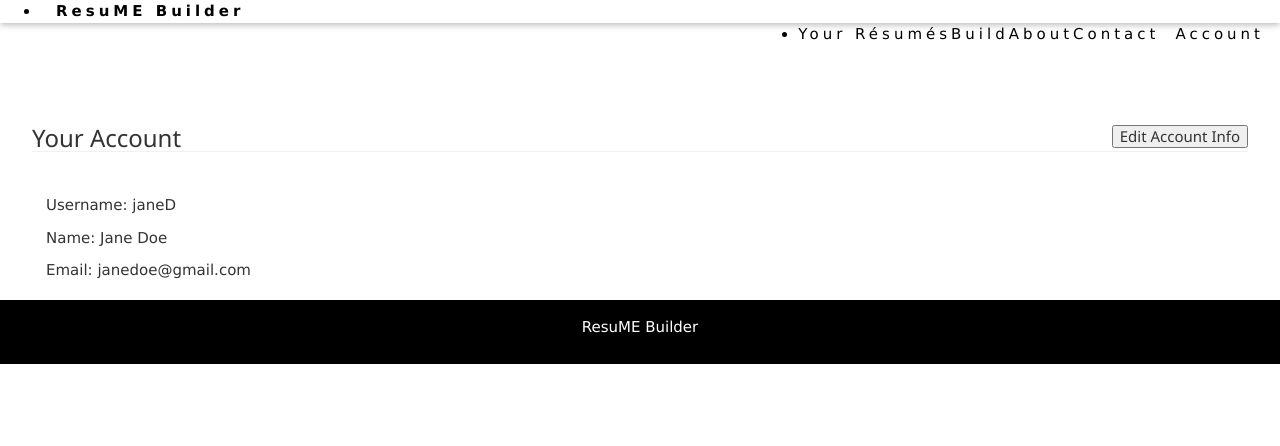
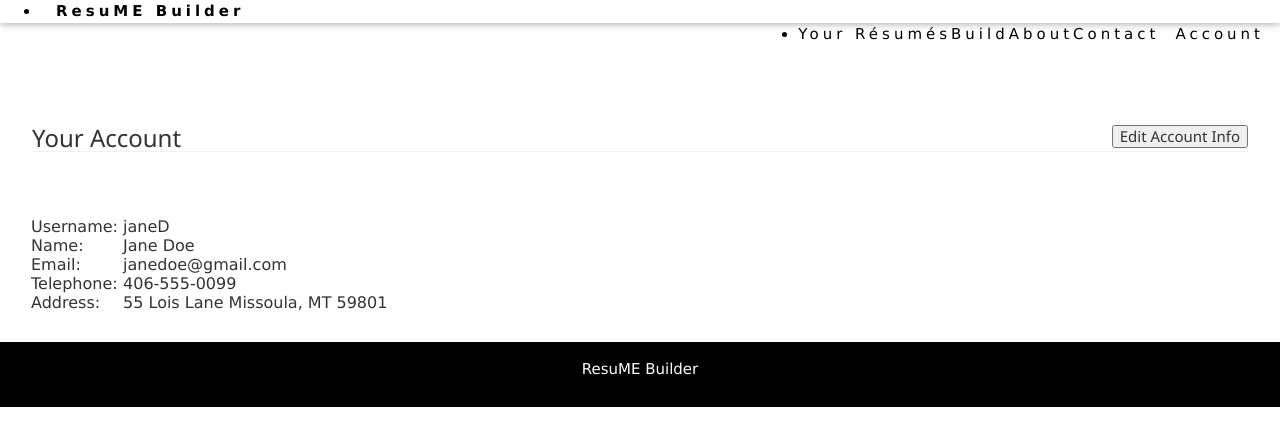
Before and after one commit to falkzach/CSCI595-Resume-App, a Laravel app: page /account in a window 1280 px wide. Shown: the top 446 px of the page. Run offline with Laravel 8, Linux system fonts and the light colour scheme; some libraries are stand-ins or nearby versions.

Commit message:
added new fields to account page added forms for input added javascript for populating html added stub javascript for communicating with backend

```diff
--- a/resources/views/account.blade.php
+++ b/resources/views/account.blade.php
@@ -7,12 +7,110 @@
 </div>
 
 <div class="container-fluid">
-  <div class="container-fluid">
-    <p> Username: janeD </p>
-    <p> Name: Jane Doe </p>
-    <p> Email: janedoe@gmail.com </p>
+  <div class="container-fluid" id="account-info-static" style="display:initial">
+    <table>
+      <tr>
+        <td align="left">Username:&nbsp;</td>
+        <td align="left"><span id="username_static">username</span></td>
+      </tr>
+      <tr>
+        <td align="left">Name:&nbsp;</td>
+        <td align="left"><span id="name_static">name</span></td>
+      </tr>
+      <tr>
+        <td align="left">Email:&nbsp;</td>
+        <td align="left"><span id="email_static">email</span></td>
+      </tr>
+      <tr>
+        <td align="left">Telephone:&nbsp;</td>
+        <td align="left"><span id="telephone_static">telephone</span></td>
+      </tr>
+      <tr>
+        <td align="left">Address:&nbsp;</td>
+        <td align="left"><span id="address_static">address</span></td>
+      </tr>
+    </table>
+  </div>
+  <div class="container-fluid" id="account-info-edit" style="display:none">
+    <form>
+      <table>
+        <tr>
+          <td align="left">Username:&nbsp;</td>                                     <!-- CHANGE DEFAULT VALUES starting here -->
+          <td align="left"><input type="text" name="username" id="username_input" value=""/></td>
+        </tr>
+        <tr>
+          <td align="left">Name:&nbsp;</td>
+          <td align="left"><input type="text" name="name" id="name_input" value=""/></td>
+        </tr>
+        <tr>
+          <td align="left">Email:&nbsp;</td>
+          <td align="left"><input type="text" name="email" id="email_input" value=""/></td>
+        </tr>
+        <tr>
+          <td align="left">Telephone:&nbsp;</td>
+          <td align="left"><input type="text" name="telephone" id="telephone_input" value=""/></td>
+        </tr>
+        <tr>
+          <td align="left">Address:&nbsp;</td>
+          <td align="left"><input type="text" name="address" id="address_input" value=""/></td>  <!-- CHANGE DEFAULT VALUES ending here -->
+        </tr>
+      </table>
+      <br>
+      <button class="submit-button"> Submit Changes </button>
+    </form>
   </div>
 </div>
 
 </div>
+<script>
+    // changes from displaying account information to editing account information
+    $(".account-button").click(function(){
+      $("#account-info-static").css('display','none');
+      $("#account-info-edit").css('display','initial');
+      $(".account-button").css('display','none');
+    });
+
+    // TODO: submit changes to backend
+    $(".submit-button").click(function(e){
+        e.preventDefault();
+    });
+
+    // account object used to return account information from ajax calls
+    // TODO: implement ajax calls
+    var account = {
+        username: function() {
+          return 'janeD';
+        },
+        name: function() {
+          return 'Jane Doe';
+        },
+        email: function() {
+          return 'janedoe@gmail.com';
+        },
+        telephone: function() {
+          return '406-555-0099';
+        },
+        address: function() {
+          return '55 Lois Lane Missoula, MT 59801';
+        },
+
+
+        // updates values on account page
+        updatePage: function() {
+            $('#username_static').text(account.username());
+            $('#name_static').text(account.name());
+            $('#email_static').text(account.email());
+            $('#telephone_static').text(account.telephone());
+            $('#address_static').text(account.address());
+
+            $('#username_input').val(account.username());
+            $('#name_input').val(account.name());
+            $('#email_input').val(account.email());
+            $('#telephone_input').val(account.telephone());
+            $('#address_input').val(account.address());
+        }
+    }
+
+    account.updatePage()
+</script>
 @endsection
```
